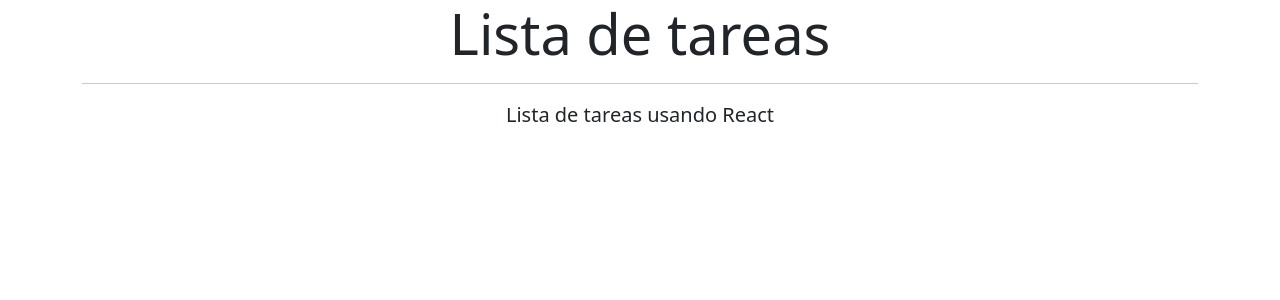
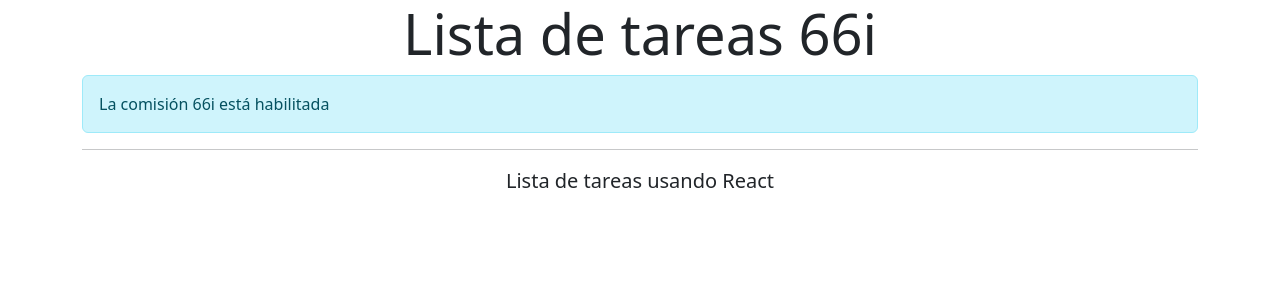
Before and after one commit to nicotorregrosa/listatareas, a React (Create React App) app: page / in a window 1280 px wide. Shown: the top 300 px of the page. Built offline with nearby package versions, Linux system fonts and the light colour scheme.

Commit message:
add propts

```diff
--- a/src/App.js
+++ b/src/App.js
@@ -8,7 +8,7 @@ function App() {
   return (
     <div>
       <Container>
-      <Heading></Heading>
+      <Heading classroom = "66i" enable = {true}></Heading>
       <SubHeading></SubHeading>
       </Container>
 
--- a/src/Components/Heading.js
+++ b/src/Components/Heading.js
@@ -1,12 +1,16 @@
 import React from 'react';
+import Status from './Status';
 
-const Heading = () => {
+const Heading = ({classroom,enable}) => {
     return (
         <div>
-            <h1 className='display-4 text-center'>Lista de tareas</h1>
+            <h1 className='display-4 text-center'>Lista de tareas {classroom}</h1>
+            <Status classroom = {classroom} enable = {enable}></Status>
             <hr />
         </div>
     );
 };
 
 export default Heading;
+
+// Componente tipo función
--- /dev/null
+++ b/src/Components/Status.js
@@ -0,0 +1,17 @@
+import React from 'react';
+import { Alert } from 'react-bootstrap';
+
+const Status = ({classroom,enable}) => {
+    return (
+        <div>
+        { enable ?
+            <Alert variant='info'>
+            La comisión {classroom} está habilitada
+            </Alert>
+          : null // Si enable es true muestra el alert, si no, no muestra nada.
+        }
+        </div>
+    );
+};
+
+export default Status;
--- a/src/Components/SubHeading.js
+++ b/src/Components/SubHeading.js
@@ -7,3 +7,4 @@ export default class SubHeading extends Component {
     )
   }
 }
+// Ejemplo de componente tipo Class, estos ya no se usan más.
```
